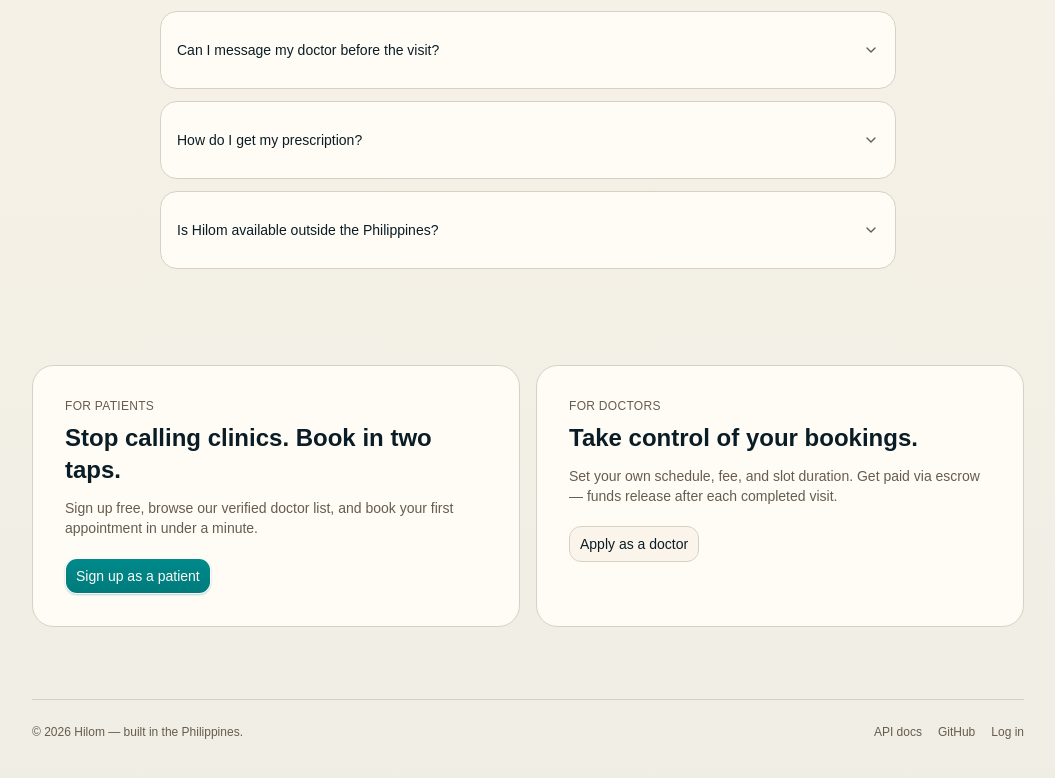
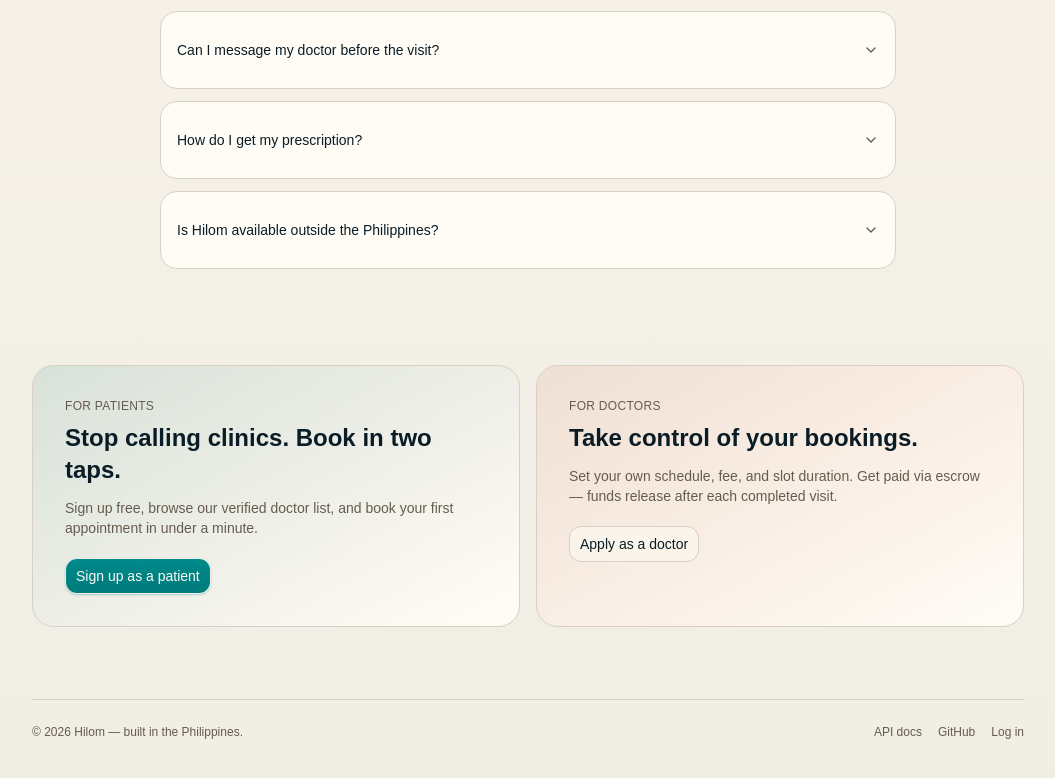
Before and after one commit to tatineeeeeee/hilom, a React (Vite) app in the folder client/: page / in a window 1280 px wide. Shown: the part 2396-3174 px from the top of the page, without its empty margins (112-1167 px from the left). Built offline with nearby package versions, Linux system fonts and the light colour scheme; no server answers.

Commit message:
style(tiles,cta): stronger ambient tint for visibility against warm bg

```diff
--- a/client/src/components/ui/StatTile.tsx
+++ b/client/src/components/ui/StatTile.tsx
@@ -14,11 +14,11 @@ const iconClasses = {
 } as const satisfies Record<TileAccent, string>;
 
 const bgTintClasses = {
-  teal: "bg-linear-to-br from-[oklch(0.520_0.105_195_/_0.07)] to-card",
-  terracotta: "bg-linear-to-br from-[oklch(0.680_0.125_35_/_0.09)] to-card",
-  calamansi: "bg-linear-to-br from-[oklch(0.700_0.130_130_/_0.09)] to-card",
-  turmeric: "bg-linear-to-br from-[oklch(0.780_0.130_85_/_0.09)] to-card",
-  indigo: "bg-linear-to-br from-[oklch(0.620_0.150_250_/_0.09)] to-card",
+  teal: "bg-linear-to-br from-[oklch(0.520_0.105_195_/_0.16)] to-card",
+  terracotta: "bg-linear-to-br from-[oklch(0.680_0.125_35_/_0.18)] to-card",
+  calamansi: "bg-linear-to-br from-[oklch(0.700_0.130_130_/_0.18)] to-card",
+  turmeric: "bg-linear-to-br from-[oklch(0.780_0.130_85_/_0.18)] to-card",
+  indigo: "bg-linear-to-br from-[oklch(0.620_0.150_250_/_0.16)] to-card",
 } as const satisfies Record<TileAccent, string>;
 
 const iconGlowClasses = {
--- a/client/src/pages/home/CTASplit.tsx
+++ b/client/src/pages/home/CTASplit.tsx
@@ -3,7 +3,7 @@ import { LinkButton } from "@/components/ui/link-button";
 export const CTASplit = () => (
   <section className="mx-auto max-w-5xl px-4 py-12">
     <div className="grid gap-4 lg:grid-cols-2">
-      <div className="rounded-2xl border bg-card p-8">
+      <div className="rounded-2xl border bg-linear-to-br from-[oklch(0.520_0.105_195_/_0.12)] to-card p-8">
         <p className="mb-2 text-xs font-medium uppercase tracking-wide text-muted-foreground">
           For patients
         </p>
@@ -18,7 +18,7 @@ export const CTASplit = () => (
           Sign up as a patient
         </LinkButton>
       </div>
-      <div className="rounded-2xl border bg-card p-8">
+      <div className="rounded-2xl border bg-linear-to-br from-[oklch(0.680_0.125_35_/_0.14)] to-card p-8">
         <p className="mb-2 text-xs font-medium uppercase tracking-wide text-muted-foreground">
           For doctors
         </p>
```
